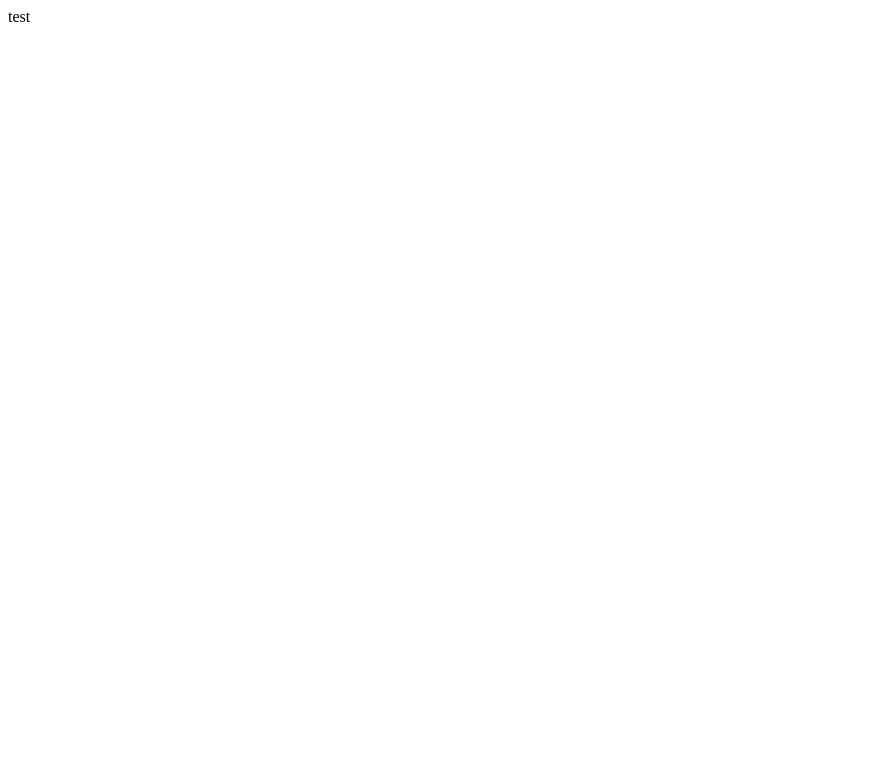
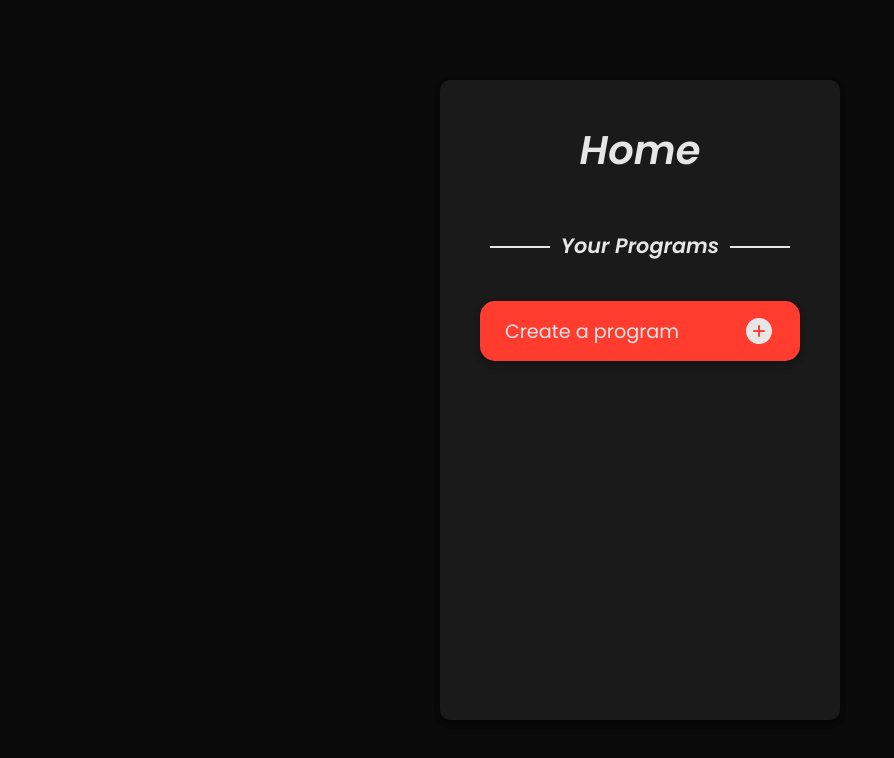
Before and after one commit to JaydanZ/Live-Lift, a React (Create React App) app: page / in a window 1280 px wide. Shown: the top 758 px of the page, without its empty margins (0-894 px from the left). Built offline with nearby package versions, Linux system fonts and the light colour scheme.

Commit message:
Updated UI
- changed UI for CreateProgram and Home page

```diff
--- a/package.json
+++ b/package.json
@@ -12,7 +12,7 @@
     "react": "^18.0.0",
     "react-bootstrap": "^2.2.2",
     "react-dom": "^18.0.0",
-    "react-scripts": "5.0.0",
+    "react-scripts": "^5.0.0",
     "web-vitals": "^2.1.4"
   },
   "scripts": {
--- a/public/index.html
+++ b/public/index.html
@@ -39,5 +39,13 @@
       To begin the development, run `npm start` or `yarn start`.
       To create a production bundle, use `npm run build` or `yarn build`.
     -->
+    <script
+      type="module"
+      src="https://unpkg.com/ionicons@5.5.2/dist/ionicons/ionicons.esm.js"
+    ></script>
+    <script
+      nomodule
+      src="https://unpkg.com/ionicons@5.5.2/dist/ionicons/ionicons.js"
+    ></script>
   </body>
 </html>
--- a/src/App.js
+++ b/src/App.js
@@ -1,8 +1,10 @@
+import React from "react";
+import Home from "./components/Home/Home.js";
 
 function App() {
   return (
     <div className="App">
-      test
+      <Home />
     </div>
   );
 }
--- /dev/null
+++ b/src/components/CreateProgram/CreateProgram.css
@@ -0,0 +1,71 @@
+@import url("https://fonts.googleapis.com/css2?family=Poppins:ital,wght@0,100;0,400;0,700;1,600&display=swap");
+
+.programTextField {
+  display: block;
+  border: none;
+  outline: none;
+  font-family: "Poppins", sans-serif;
+  margin: 20px;
+  font-size: 1.2rem;
+  background: transparent;
+  color: #e6e6e6;
+  border-bottom: 1px solid #ff3c2e;
+}
+
+.programTextField ~ .focus-border {
+  position: absolute;
+  bottom: 0;
+  left: 0;
+  width: 0;
+  height: 2px;
+  background: #ff3c2e;
+  transition: 0.4s;
+}
+
+.programTextField:focus ~ .focus-border {
+  width: 100%;
+  transition: 0.4s;
+}
+
+.createProgramCard {
+  display: flex;
+  flex-direction: column;
+  align-items: center;
+  justify-content: flex-start;
+  width: 400px;
+  height: 80%;
+  box-shadow: rgba(0, 0, 0, 0.16) 0px 3px 6px, rgba(0, 0, 0, 0.23) 0px 3px 6px;
+  border-radius: 10px;
+  background: #1a1a1a;
+}
+
+.createProgramHeader {
+  font-family: "Poppins", sans-serif;
+  font-weight: bold;
+  font-style: italic;
+  font-size: 2.5rem;
+  color: #e6e6e6;
+  margin-top: 40px;
+}
+
+.formContentWrapper {
+  display: flex;
+  flex-direction: column;
+  align-items: center;
+}
+
+.programFormNameField,
+.programFormCycleField,
+.programFormDaysField {
+  display: flex;
+  flex-direction: column;
+  align-items: center;
+  font-family: "Poppins", sans-serif;
+  font-size: 1.7rem;
+  margin-top: 40px;
+  color: #e6e6e6;
+}
+
+.programFormCycleField {
+  flex-direction: row;
+}
--- a/src/components/CreateProgram/CreateProgram.js
+++ b/src/components/CreateProgram/CreateProgram.js
@@ -0,0 +1,64 @@
+import React, { useState } from "react";
+import "./CreateProgram.css";
+import Form from "react-bootstrap/Form";
+
+const CreateProgram = () => {
+  const [programName, setProgramName] = useState("");
+  const [isCycle, setIsCycle] = useState(false);
+  const [daysInput, setDaysInput] = useState("");
+
+  const nameChangeHandler = (event) => {
+    setProgramName(event.target.value);
+  };
+
+  const cycleChangeHandler = (event) => {
+    setIsCycle(event.target.value);
+  };
+
+  const daysChangeHandler = (event) => {
+    setDaysInput(event.target.value);
+  };
+
+  return (
+    <React.Fragment>
+      <div className="createProgramCard">
+        <div className="createProgramHeader">Your Program</div>
+        <form>
+          <div className="formContentWrapper">
+            <div className="programFormNameField">
+              Program Name
+              <input
+                className="programTextField"
+                type="text"
+                placeholder="Program Name"
+                onChange={nameChangeHandler}
+              />
+              <span className="focus-border"></span>
+            </div>
+            <div className="programFormCycleField">
+              Is it a Cycle?
+              <input
+                type="checkbox"
+                id="custom-switch"
+                onChange={cycleChangeHandler}
+              />
+            </div>
+            <div className="programFormDaysField">
+              How many days?
+              <input
+                className="programTextField"
+                type="number"
+                min="1"
+                step="1"
+                onChange={daysChangeHandler}
+              />
+            </div>
+            <button type="button">Add Program</button>
+          </div>
+        </form>
+      </div>
+    </React.Fragment>
+  );
+};
+
+export default CreateProgram;
--- /dev/null
+++ b/src/components/Home/Home.css
@@ -0,0 +1,90 @@
+@import url("https://fonts.googleapis.com/css2?family=Poppins:ital,wght@0,100;0,400;0,700;1,600&display=swap");
+
+html,
+body {
+  margin: 0px;
+}
+
+.homeCardContainer {
+  display: flex;
+  align-items: center;
+  justify-content: center;
+  width: 100vw;
+  height: 100vh;
+  background: #0a0a0a;
+  overflow: hidden;
+}
+
+.homeCard {
+  display: flex;
+  flex-direction: column;
+  align-items: center;
+  justify-content: flex-start;
+  width: 400px;
+  height: 80%;
+  box-shadow: rgba(0, 0, 0, 0.16) 0px 3px 6px, rgba(0, 0, 0, 0.23) 0px 3px 6px;
+  border-radius: 10px;
+  background: #1a1a1a;
+}
+
+.homeCardHeader {
+  font-family: "Poppins", sans-serif;
+  font-weight: bold;
+  font-style: italic;
+  font-size: 2.5rem;
+  color: #e6e6e6;
+  margin-top: 40px;
+}
+
+.programHeader {
+  position: relative;
+  margin-top: 50px;
+  font-family: "Poppins", sans-serif;
+  font-weight: bold;
+  font-style: italic;
+  font-size: 1.3rem;
+  color: #e6e6e6;
+}
+
+.programHeader::before,
+.programHeader::after {
+  position: absolute;
+  content: "";
+  display: inline-block;
+  width: 60px;
+  height: 2px;
+  background: #e6e6e6;
+  top: 50%;
+}
+
+.programHeader::before {
+  left: -45%;
+}
+
+.programHeader::after {
+  right: -45%;
+}
+
+.createProgramPrompt {
+  display: flex;
+  justify-content: center;
+  align-items: center;
+  font-family: "Poppins", sans-serif;
+  font-size: 1.2rem;
+  font-weight: 400;
+  color: #e6e6e6;
+  border-radius: 15px;
+  height: 60px;
+  width: 80%;
+  margin-top: 40px;
+  background: #ff3c2e;
+  box-shadow: rgba(0, 0, 0, 0.16) 0px 3px 6px, rgba(0, 0, 0, 0.23) 0px 3px 6px;
+}
+
+.createProgramBtn {
+  display: flex;
+  align-items: center;
+  justify-content: center;
+  margin-left: 20%;
+  font-size: 2rem;
+}
--- a/src/components/Home/Home.js
+++ b/src/components/Home/Home.js
@@ -0,0 +1,43 @@
+import React, { useState } from "react";
+import CreateProgram from "../CreateProgram/CreateProgram.js";
+import EditProgram from "../EditProgram/EditProgram.js";
+import "./Home.css";
+
+const Home = () => {
+  const [createProgram, setCreateProgram] = useState(false);
+  const [programArr, setProgramArr] = useState([]);
+
+  const createProgramHandler = () => {
+    setCreateProgram(true);
+  };
+
+  return (
+    <React.Fragment>
+      <div className="homeCardContainer">
+        {!createProgram ? (
+          <div className="homeCard">
+            <div className="homeCardHeader">Home</div>
+            <div className="programHeader">Your Programs</div>
+            {!programArr.length === 0 ? (
+              <div className="ProgramModalPlaceholder"></div>
+            ) : (
+              <div className="createProgramPrompt">
+                Create a program
+                <div className="createProgramBtn">
+                  <ion-icon
+                    name="add-circle"
+                    onClick={createProgramHandler}
+                  ></ion-icon>
+                </div>
+              </div>
+            )}
+          </div>
+        ) : (
+          <CreateProgram />
+        )}
+      </div>
+    </React.Fragment>
+  );
+};
+
+export default Home;
```
Also changed, not shown: 1 other file (tests, documents, lock files or other folders).
